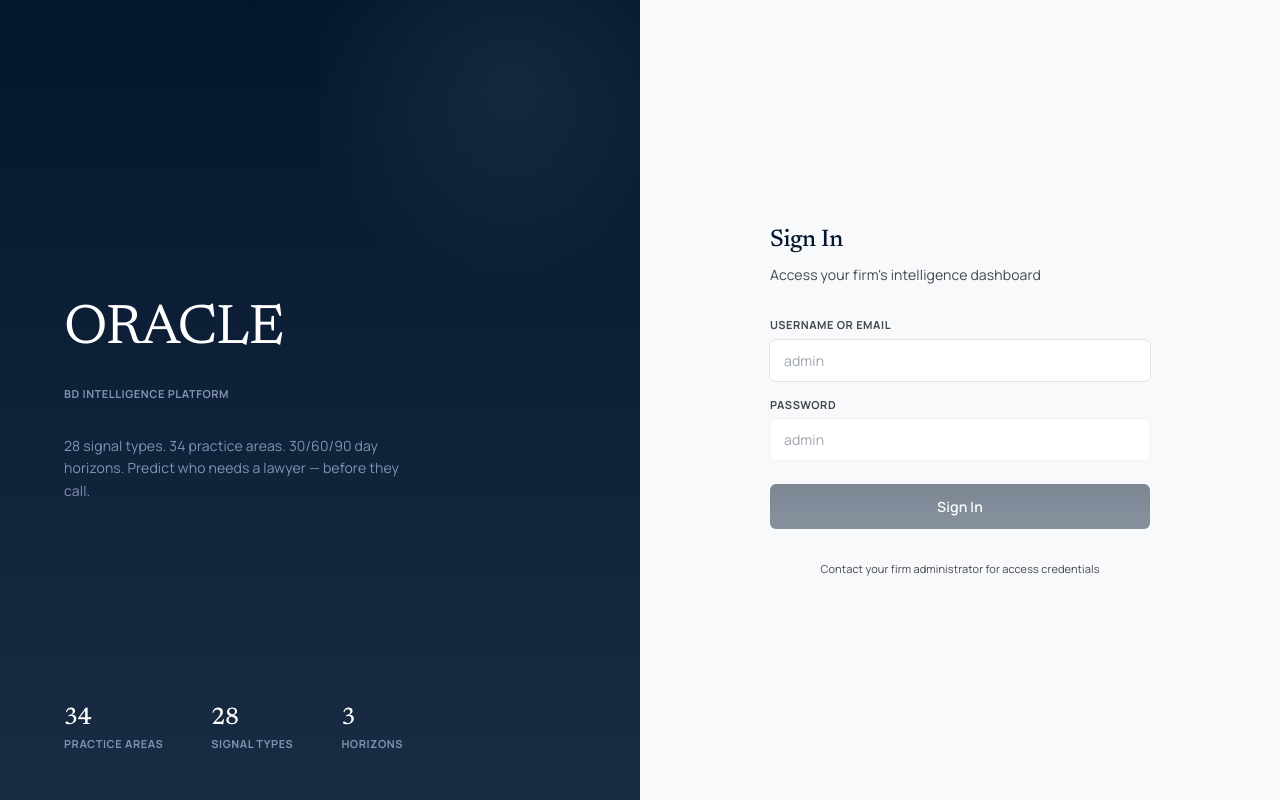
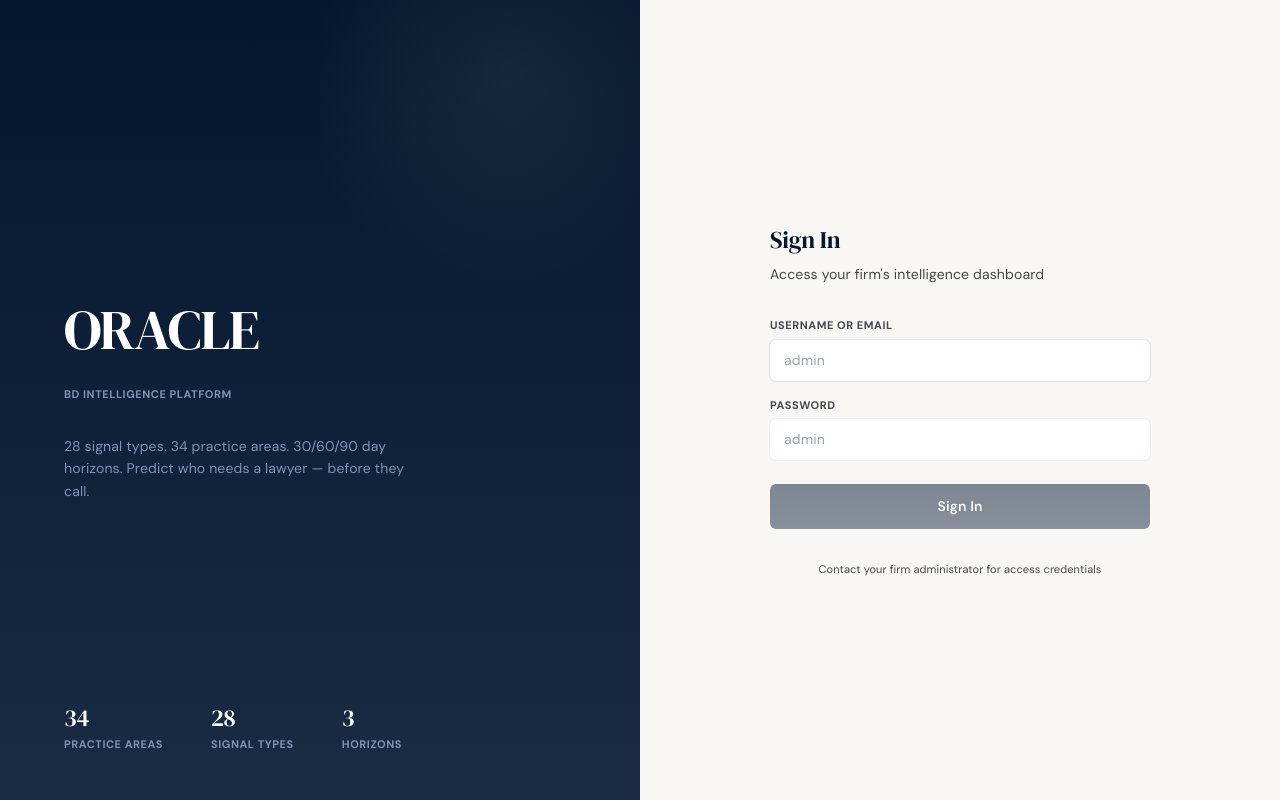
Before and after one commit to shaheersinn/BD-law-AI, a React (Vite) app in the folder frontend/: page /login in a window 1280 px wide. Built offline with nearby package versions, Linux system fonts and the light colour scheme; no server answers.

Commit message:
feat(frontend): Phase 1 — DM Serif Display + DM Sans font migration, warm palette, 220px sidebar, updated Primitives

```diff
--- a/frontend/index.html
+++ b/frontend/index.html
@@ -9,7 +9,7 @@
     <link rel="preconnect" href="https://fonts.googleapis.com" />
     <link rel="preconnect" href="https://fonts.gstatic.com" crossorigin />
     <link
-      href="https://fonts.googleapis.com/css2?family=Newsreader:ital,wght@0,400;0,500;1,400&family=Manrope:wght@400;600;700&family=JetBrains+Mono:wght@400;500&display=swap"
+      href="https://fonts.googleapis.com/css2?family=DM+Serif+Display:ital@0;1&family=DM+Sans:ital,opsz,wght@0,9..40,400;0,9..40,500;0,9..40,600;0,9..40,700&family=JetBrains+Mono:wght@400;500&display=swap"
       rel="stylesheet"
     />
   </head>
--- a/frontend/src/components/ErrorBoundary.jsx
+++ b/frontend/src/components/ErrorBoundary.jsx
@@ -114,7 +114,7 @@ const styles = {
     boxShadow: '0 4px 24px rgba(26,40,64,0.08)',
   },
   wordmark: {
-    fontFamily: '"Newsreader", Georgia, serif',
+    fontFamily: 'var(--font-editorial)',
     fontSize: '1.75rem',
     fontWeight: 500,
     letterSpacing: '-0.01em',
@@ -135,7 +135,7 @@ const styles = {
     margin: '1.5rem 0',
   },
   heading: {
-    fontFamily: '"Newsreader", Georgia, serif',
+    fontFamily: 'var(--font-editorial)',
     fontSize: '1.25rem',
     fontWeight: 500,
     color: '#1a2840',
--- a/frontend/src/components/Sidebar.jsx
+++ b/frontend/src/components/Sidebar.jsx
@@ -1,178 +1,325 @@
 /**
- * components/Sidebar.jsx — Stitch icon-rail navigation (PR #19).
+ * components/Sidebar.jsx — Full-width 220px sidebar navigation.
  *
- * Single source of truth for authenticated nav. Lucide icons only.
+ * Grouped nav sections with readable labels. Lucide icons only.
+ * P1 redesign: DM Serif Display logo, DM Sans nav labels, section grouping.
  */
 
 import { useLocation, useNavigate } from 'react-router-dom'
 import {
   BarChart3,
   Activity,
+  Rss,
+  FileSearch,
+  Target,
+  TrendingUp,
   Radar,
-  Target,
-  FileSearch,
+  AlertTriangle,
+  UserCircle,
+  PieChart,
+  Swords,
   Zap,
-  Users,
-  PieChart,
-  UserCircle,
   Trophy,
   GraduationCap,
-  Swords,
+  MessageSquare,
   Search,
   Scale,
-  MessageSquare,
   Database,
   UserCog,
   Gauge,
-  Rss,
   LogOut,
+  ChevronRight,
 } from 'lucide-react'
 import useAuthStore from '../stores/auth'
 
-function NavItem({ to, icon: Icon, label, onClick }) {
+// ── CSS injected once ─────────────────────────────────────────────────────────
+const SIDEBAR_CSS = `
+.sb-root {
+  position: fixed;
+  top: 0; left: 0; bottom: 0;
+  width: 220px;
+  background: var(--color-surface-container-lowest);
+  display: flex;
+  flex-direction: column;
+  z-index: 100;
+  overflow-y: auto;
+  overflow-x: hidden;
+  box-shadow: 1px 0 0 0 var(--color-surface-container-high);
+}
+.sb-logo-section {
+  padding: 1.25rem 1rem 1rem;
+  flex-shrink: 0;
+}
+.sb-logo-mark {
+  display: flex;
+  align-items: center;
+  gap: 10px;
+  margin-bottom: 0.25rem;
+}
+.sb-logo-icon {
+  width: 32px; height: 32px;
+  border-radius: 8px;
+  background: linear-gradient(165deg, var(--color-primary), var(--color-primary-container));
+  display: grid; place-items: center;
+  flex-shrink: 0;
+}
+.sb-logo-o {
+  color: #fff;
+  font-family: var(--font-editorial);
+  font-size: 16px;
+  font-weight: 400;
+}
+.sb-logo-name {
+  font-family: var(--font-editorial);
+  font-size: 1.35rem;
+  font-weight: 400;
+  color: var(--color-primary);
+  line-height: 1;
+}
+.sb-logo-sub {
+  font-family: var(--font-data);
+  font-size: 0.6rem;
+  font-weight: 600;
+  letter-spacing: 0.08em;
+  text-transform: uppercase;
+  color: var(--color-secondary);
+  padding-left: 42px;
+}
+.sb-nav {
+  flex: 1;
+  padding: 0.5rem 0.625rem;
+  display: flex;
+  flex-direction: column;
+  gap: 0;
+}
+.sb-section { margin-bottom: 1rem; }
+.sb-section-label {
+  font-family: var(--font-data);
+  font-size: 0.55rem;
+  font-weight: 600;
+  letter-spacing: 0.06em;
+  text-transform: uppercase;
+  color: var(--color-outline-variant);
+  padding: 6px 8px 4px;
+  display: block;
+}
+.sb-item {
+  display: flex;
+  align-items: center;
+  gap: 10px;
+  width: 100%;
+  padding: 10px 12px;
+  border-radius: 10px;
+  border: none;
+  background: transparent;
+  cursor: pointer;
+  text-align: left;
+  transition: background var(--transition-fast), color var(--transition-fast);
+  font-family: var(--font-data);
+  font-size: 0.88rem;
+  font-weight: 500;
+  color: var(--color-on-surface-variant);
+  margin-bottom: 1px;
+}
+.sb-item:hover {
+  background: var(--color-surface-container-low);
+  color: var(--color-on-surface);
+}
+.sb-item.active {
+  background: var(--color-surface-container-low);
+  color: var(--color-primary);
+  font-weight: 600;
+}
+.sb-icon-wrap {
+  width: 20px; height: 20px;
+  border-radius: 6px;
+  display: grid; place-items: center;
+  flex-shrink: 0;
+  background: transparent;
+  transition: background var(--transition-fast);
+}
+.sb-item.active .sb-icon-wrap {
+  background: var(--color-primary);
+  color: #fff;
+}
+.sb-item.active .sb-icon-wrap svg {
+  color: #fff;
+}
+.sb-spacer { flex: 1; }
+.sb-footer {
+  padding: 0.75rem 0.625rem 1rem;
+  display: flex;
+  flex-direction: column;
+  gap: 4px;
+}
+.sb-user {
+  display: flex;
+  align-items: center;
+  gap: 10px;
+  padding: 8px 12px;
+}
+.sb-avatar {
+  width: 34px; height: 34px;
+  border-radius: 50%;
+  background: var(--color-primary);
+  color: #fff;
+  display: grid; place-items: center;
+  font-family: var(--font-data);
+  font-size: 0.75rem;
+  font-weight: 700;
+  flex-shrink: 0;
+}
+.sb-user-info { flex: 1; min-width: 0; }
+.sb-user-name {
+  font-family: var(--font-data);
+  font-size: 0.8rem;
+  font-weight: 600;
+  color: var(--color-on-surface);
+  white-space: nowrap;
+  overflow: hidden;
+  text-overflow: ellipsis;
+}
+.sb-user-role {
+  font-family: var(--font-data);
+  font-size: 0.65rem;
+  color: var(--color-on-surface-variant);
+  text-transform: uppercase;
+  letter-spacing: 0.04em;
+}
+.sb-logout {
+  display: flex;
+  align-items: center;
+  gap: 10px;
+  width: 100%;
+  padding: 9px 12px;
+  border-radius: 10px;
+  border: none;
+  background: transparent;
+  cursor: pointer;
+  font-family: var(--font-data);
+  font-size: 0.82rem;
+  color: var(--color-on-surface-variant);
+  transition: background var(--transition-fast), color var(--transition-fast);
+}
+.sb-logout:hover {
+  background: var(--color-error-bg);
+  color: var(--color-error);
+}
+`
+
+function injectCSS() {
+  if (typeof document !== 'undefined' && !document.getElementById('sb-styles')) {
+    const el = document.createElement('style')
+    el.id = 'sb-styles'
+    el.textContent = SIDEBAR_CSS
+    document.head.appendChild(el)
+  }
+}
+
+function NavItem({ to, icon: Icon, label }) {
   const { pathname } = useLocation()
   const navigate = useNavigate()
-  const isActive = to && pathname.startsWith(to)
-
-  const handleClick = () => {
-    if (onClick) {
-      onClick()
-      return
-    }
-    if (to) navigate(to)
-  }
+  const isActive = to && (pathname === to || pathname.startsWith(to + '/'))
 
   return (
     <button
       type="button"
-      title={label}
-      onClick={handleClick}
-      style={{
-        display: 'flex',
-        flexDirection: 'column',
-        alignItems: 'center',
-        justifyContent: 'center',
-        gap: 4,
-        width: '100%',
-        padding: '10px 0',
-        borderRadius: 'var(--radius-xl)',
-        cursor: 'pointer',
-        background: isActive ? 'var(--color-surface-container-lowest)' : 'transparent',
-        color: isActive
-          ? 'var(--color-on-secondary-container)'
-          : 'var(--color-on-surface-variant)',
-        boxShadow: isActive ? 'var(--shadow-ambient)' : 'none',
-        transition: 'color var(--transition-fast), background var(--transition-fast)',
-        border: 'none',
-      }}
-      onMouseEnter={(e) => {
-        if (!isActive) e.currentTarget.style.color = 'var(--color-primary)'
-      }}
-      onMouseLeave={(e) => {
-        if (!isActive) e.currentTarget.style.color = 'var(--color-on-surface-variant)'
-      }}
+      onClick={() => to && navigate(to)}
+      className={`sb-item${isActive ? ' active' : ''}`}
     >
-      <Icon size={20} strokeWidth={1.5} />
-      <span
-        style={{
-          fontFamily: 'var(--font-data)',
-          fontSize: '0.5625rem',
-          fontWeight: 700,
-          letterSpacing: '0.06em',
-          textTransform: 'uppercase',
-          lineHeight: 1,
-        }}
-      >
-        {label}
+      <span className="sb-icon-wrap">
+        <Icon size={13} strokeWidth={2} />
       </span>
+      {label}
     </button>
   )
 }
 
+function NavSection({ label, children }) {
+  return (
+    <div className="sb-section">
+      <span className="sb-section-label">{label}</span>
+      {children}
+    </div>
+  )
+}
+
 export default function Sidebar() {
+  injectCSS()
   const { user, logout } = useAuthStore()
   const isAdmin = user?.role === 'admin'
-  const isPartner = user?.role === 'partner' || isAdmin
+  const initials = user?.name
+    ? user.name.split(' ').map(w => w[0]).slice(0, 2).join('').toUpperCase()
+    : (user?.email?.[0] || 'U').toUpperCase()
 
   return (
-    <aside
-      style={{
-        position: 'fixed',
-        top: 0,
-        left: 0,
-        bottom: 0,
-        width: 80,
-        background: 'var(--color-surface-container-low)',
-        display: 'flex',
-        flexDirection: 'column',
-        alignItems: 'center',
-        padding: '0.75rem 0.5rem',
-        zIndex: 100,
-        overflowY: 'auto',
-        overflowX: 'hidden',
-      }}
-    >
-      <div
-        style={{
-          width: 36,
-          height: 36,
-          borderRadius: 'var(--radius-md)',
-          background:
-            'linear-gradient(to bottom, var(--color-primary), var(--color-primary-container))',
-          display: 'grid',
-          placeItems: 'center',
-          flexShrink: 0,
-          marginBottom: '1rem',
-        }}
-      >
-        <span
-          style={{
-            color: 'var(--color-on-primary)',
-            fontSize: 14,
-            fontWeight: 700,
-            fontFamily: 'var(--font-editorial)',
-          }}
-        >
-          O
-        </span>
+    <aside className="sb-root">
+      {/* Logo */}
+      <div className="sb-logo-section">
+        <div className="sb-logo-mark">
+          <div className="sb-logo-icon">
+            <span className="sb-logo-o">O</span>
+          </div>
+          <span className="sb-logo-name">Oracle Intelligence</span>
+        </div>
+        <div className="sb-logo-sub">Executive Command</div>
       </div>
 
-      <nav
-        style={{
-          display: 'flex',
-          flexDirection: 'column',
-          gap: 2,
-          width: '100%',
-        }}
-      >
-        <NavItem to="/constructlex" icon={BarChart3} label="MRKT" />
-        <NavItem to="/live-triggers" icon={Activity} label="FEED" />
-        <NavItem to="/signals" icon={Rss} label="SIGS" />
-        <NavItem to="/m-a-dark-signals" icon={Radar} label="M&A" />
-        <NavItem to="/precrime" icon={Target} label="ACQN" />
-        <NavItem to="/mandate-formation" icon={FileSearch} label="MAND" />
-        <NavItem to="/regulatory-ripple" icon={Zap} label="REG" />
-        <NavItem to="/churn-predictor" icon={Users} label="CHURN" />
-        <NavItem to="/wallet-share" icon={PieChart} label="WLLT" />
-        <NavItem to="/gc-profiler" icon={UserCircle} label="GC" />
-        <NavItem to="/pitch-autopsy" icon={Trophy} label="PITCH" />
-        <NavItem to="/associate-accelerator" icon={GraduationCap} label="ASSOC" />
-        <NavItem to="/competitive-intel" icon={Swords} label="COMP" />
-        <NavItem to="/search" icon={Search} label="SRCH" />
-        <NavItem to="/class-action-radar" icon={Scale} label="LAW" />
-        {isPartner && <NavItem to="/feedback" icon={MessageSquare} label="FDBK" />}
+      {/* Navigation */}
+      <nav className="sb-nav">
+        <NavSection label="Intelligence">
+          <NavItem to="/constructlex"       icon={BarChart3}      label="Command Center" />
+          <NavItem to="/live-triggers"      icon={Activity}       label="Live Triggers" />
+          <NavItem to="/signals"            icon={Rss}            label="Signal Feed" />
+          <NavItem to="/mandate-formation"  icon={FileSearch}     label="Mandate Formation" />
+        </NavSection>
+
+        <NavSection label="Predictive">
+          <NavItem to="/precrime"           icon={Target}         label="Pre-Crime Engine" />
+          <NavItem to="/churn-predictor"    icon={TrendingUp}     label="Churn Predictor" />
+          <NavItem to="/m-a-dark-signals"   icon={Radar}          label="M&A Dark Signals" />
+          <NavItem to="/class-action-radar" icon={Scale}          label="Class Action Radar" />
+        </NavSection>
+
+        <NavSection label="Relationships">
+          <NavItem to="/gc-profiler"        icon={UserCircle}     label="GC Profiler" />
+          <NavItem to="/wallet-share"       icon={PieChart}       label="Wallet Share" />
+          <NavItem to="/competitive-intel"  icon={Swords}         label="Competitive Intel" />
+          <NavItem to="/regulatory-ripple"  icon={Zap}            label="Regulatory Ripple" />
+        </NavSection>
+
+        <NavSection label="Enablement">
+          <NavItem to="/pitch-autopsy"         icon={Trophy}         label="Pitch Autopsy" />
+          <NavItem to="/associate-accelerator" icon={GraduationCap}  label="Associate Program" />
+          <NavItem to="/feedback"              icon={MessageSquare}  label="BD Coaching" />
+          <NavItem to="/search"                icon={Search}         label="Search" />
+        </NavSection>
+
         {isAdmin && (
-          <>
-            <NavItem to="/admin/scrapers" icon={Database} label="SCRP" />
-            <NavItem to="/admin/users" icon={UserCog} label="USR" />
-            <NavItem to="/admin/optimization" icon={Gauge} label="OPT" />
-          </>
+          <NavSection label="Admin">
+            <NavItem to="/admin/scrapers"      icon={Database}    label="Scrapers" />
+            <NavItem to="/admin/users"         icon={UserCog}     label="Users" />
+            <NavItem to="/admin/optimization"  icon={Gauge}       label="Optimization" />
+          </NavSection>
         )}
       </nav>
 
-      <div style={{ flex: 1 }} />
+      <div className="sb-spacer" />
 
-      <NavItem icon={LogOut} label="OUT" onClick={logout} />
+      {/* Footer */}
+      <div className="sb-footer">
+        <div className="sb-user">
+          <div className="sb-avatar">{initials}</div>
+          <div className="sb-user-info">
+            <div className="sb-user-name">{user?.name || user?.email || 'User'}</div>
+            <div className="sb-user-role">{user?.role || 'partner'}</div>
+          </div>
+        </div>
+        <button type="button" className="sb-logout" onClick={logout}>
+          <LogOut size={14} strokeWidth={2} />
+          Sign out
+        </button>
+      </div>
     </aside>
   )
 }
--- a/frontend/src/pages/NewModules.jsx
+++ b/frontend/src/pages/NewModules.jsx
@@ -54,7 +54,7 @@ const Metric = ({ label, val, sub, accent = "gold" }) => {
 const PageHeader = ({ tag, title, sub }) => (
   <div style={{ marginBottom: 20, paddingBottom: 16, borderBottom: "0 0 0 1px var(--color-outline-variant)" }}>
     {tag && <div style={{ fontFamily: "var(--font-mono)", fontSize: 9, color: "var(--color-secondary)", letterSpacing: ".14em", marginBottom: 6, textTransform: "uppercase" }}>â—ˆ {tag}</div>}
-    <h1 style={{ fontFamily: "'Newsreader',serif", fontWeight: 800, fontSize: 22, letterSpacing: "-.03em", marginBottom: 4, color: "var(--color-on-surface)" }}>{title}</h1>
+    <h1 style={{ fontFamily: "var(--font-editorial)", fontWeight: 800, fontSize: 22, letterSpacing: "-.03em", marginBottom: 4, color: "var(--color-on-surface)" }}>{title}</h1>
     {sub && <p style={{ color: "var(--color-on-surface-variant)", fontSize: 12, lineHeight: 1.6 }}>{sub}</p>}
   </div>
 );
@@ -192,7 +192,7 @@ export const LiveTriggers = () => {
         <div style={{ display: "flex", flexDirection: "column", gap: 12 }}>
           <Panel>
             <div style={{ padding: "14px 16px" }}>
-              <div style={{ fontFamily: "'Newsreader',serif", fontWeight: 800, fontSize: 16, color: "var(--color-on-surface)", marginBottom: 4 }}>{sel.company}</div>
+              <div style={{ fontFamily: "var(--font-editorial)", fontWeight: 800, fontSize: 16, color: "var(--color-on-surface)", marginBottom: 4 }}>{sel.company}</div>
               <div style={{ marginBottom: 10, display: "flex", gap: 5, flexWrap: "wrap" }}>
                 <Tag label={sel.source} color={sc[sel.source] || "default"}/>
                 <Tag label={sel.type} color="gold"/>
--- a/frontend/src/styles/design-system.css
+++ b/frontend/src/styles/design-system.css
@@ -3,7 +3,7 @@
  * ORACLE BD Intelligence Platform
  *
  * Creative North Star: "The Editorial Brief"
- * Dual-font strategy: Newsreader (editorial) + Manrope (data)
+ * Dual-font strategy: DM Serif Display (editorial) + DM Sans (data)
  * Surface hierarchy: layered tonal canvas, no 1px solid borders
  *
  * Reference: SKILL_design_system.md + Stitch/lexington_estate_ii/DESIGN.md
@@ -19,15 +19,15 @@
   --color-on-primary:                #ffffff;
   --color-on-primary-container:      #8292b0;
 
-  --color-secondary:                 #306d58;
-  --color-secondary-container:       #adedd3;
-  --color-on-secondary-container:    #306d58;
+  --color-secondary:                 #2a7d5f;
+  --color-secondary-container:       #c8f0df;
+  --color-on-secondary-container:    #2a7d5f;
 
-  --color-surface:                   #f7f9fb;
+  --color-surface:                   #f8f7f4;
   --color-surface-container-lowest:  #ffffff;
-  --color-surface-container-low:     #f2f4f6;
-  --color-surface-container-high:    #e8eaed;
-  --color-surface-container-highest: #e0e3e5;
+  --color-surface-container-low:     #f1f0ec;
+  --color-surface-container-high:    #e8e7e3;
+  --color-surface-container-highest: #dfddd8;
 
   --color-on-surface:                #191c1e;
   --color-on-surface-variant:        #44474e;
@@ -50,12 +50,12 @@
   --color-success-bg: #f0fdf4;
 
   /* ── Typography ───────────────────────────────────── */
-  --font-editorial:   'Newsreader', Georgia, serif;
-  --font-data:        'Manrope', system-ui, sans-serif;
+  --font-editorial:   'DM Serif Display', Georgia, serif;
+  --font-data:        'DM Sans', system-ui, sans-serif;
   --font-mono:        'JetBrains Mono', 'Courier New', monospace;
 
   /* ── Layout ───────────────────────────────────────── */
-  --sidebar-width:      80px;
+  --sidebar-width:      220px;
   --sidebar-collapsed:  64px;
 
   /* ── Elevation ────────────────────────────────────── */
@@ -78,7 +78,7 @@
 
 .type-display-lg {
   font-family: var(--font-editorial);
-  font-size: 3.5rem;
+  font-size: 2.8rem;
   font-weight: 400;
   letter-spacing: -0.02em;
   line-height: 1.15;
@@ -86,7 +86,7 @@
 
 .type-headline-sm {
   font-family: var(--font-editorial);
-  font-size: 1.5rem;
+  font-size: 1.6rem;
   font-weight: 500;
   letter-spacing: -0.01em;
   line-height: 1.3;
--- a/frontend/tailwind.config.js
+++ b/frontend/tailwind.config.js
@@ -25,8 +25,8 @@ export default {
         'heat-4': '#065F5B',
       },
       fontFamily: {
-        editorial: ['Newsreader', 'Georgia', 'serif'],
-        data:      ['Manrope', 'system-ui', 'sans-serif'],
+        editorial: ['DM Serif Display', 'Georgia', 'serif'],
+        data:      ['DM Sans', 'system-ui', 'sans-serif'],
         mono:      ['JetBrains Mono', 'Menlo', 'monospace'],
       },
       boxShadow: {
```
Also changed, not shown: frontend/src/components/ui/Primitives.jsx (+25 -22 lines), frontend/src/pages/GeoPages.jsx (+6 -6 lines).
